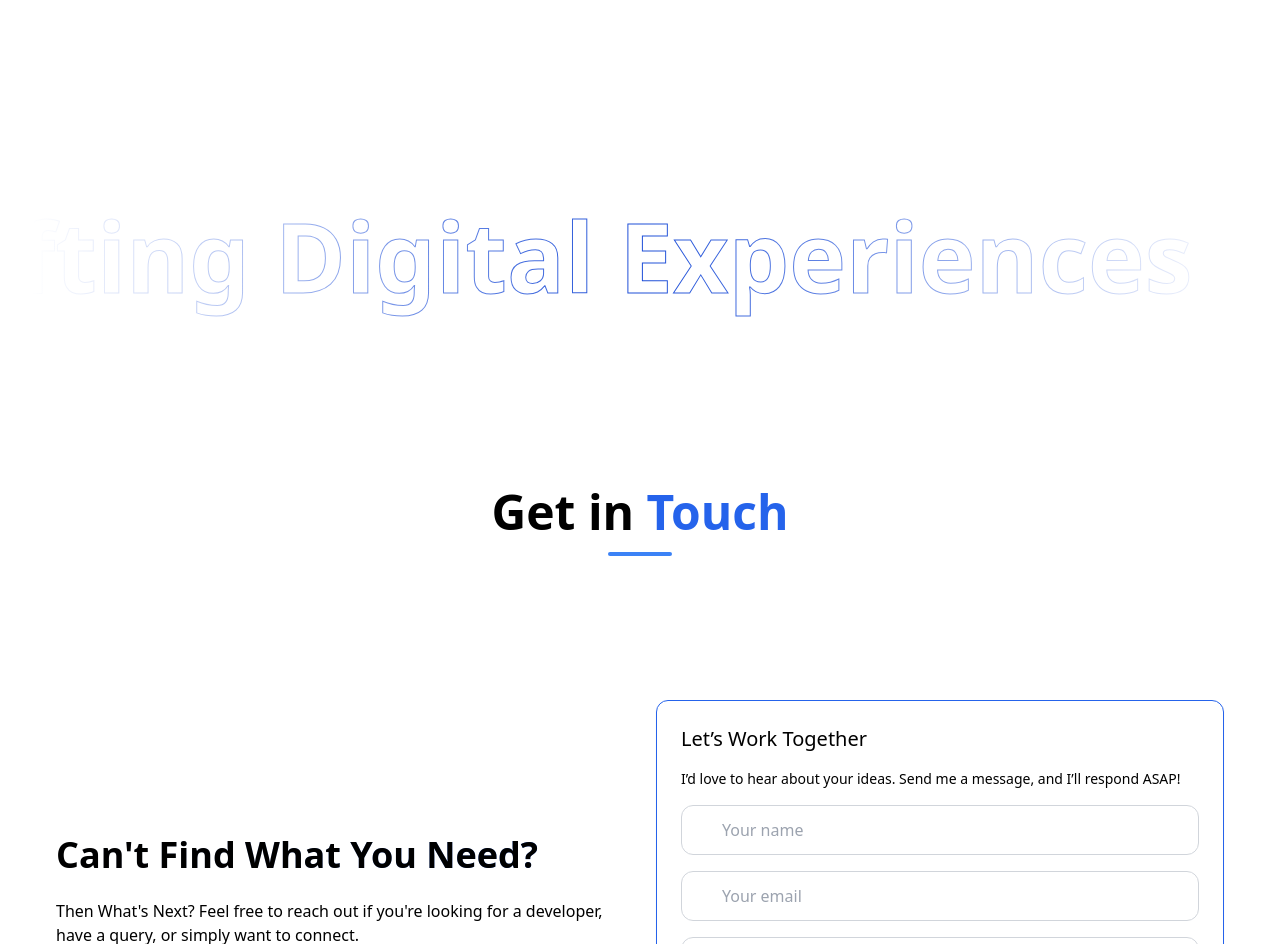
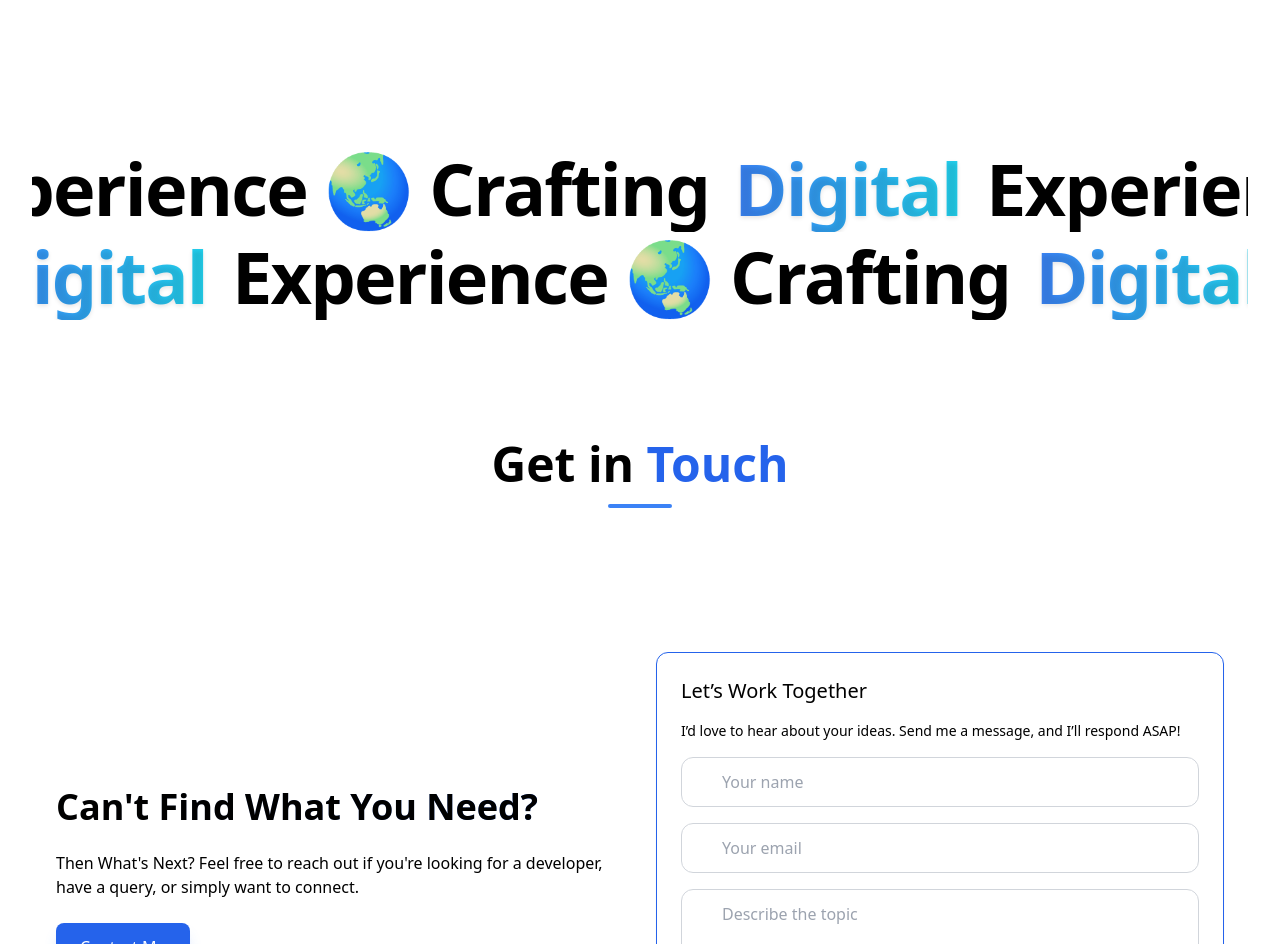
Before and after one commit to Animiiexe/portfolio101, a React (Vite) app: page / in a window 1280 px wide. Shown: the part 4580-5524 px from the top of the page. Built offline with nearby package versions, Linux system fonts and the light colour scheme.

Commit message:
feat: enhance Marquee component with parallax effect and customizable text

```diff
--- a/src/footer/Marquee.jsx
+++ b/src/footer/Marquee.jsx
@@ -1,36 +1,97 @@
-import { motion } from "framer-motion";
+"use client";
 
-const Marquee = () => {
+import React, { useEffect, useRef, useState } from "react";
+import {
+  motion,
+  useAnimationFrame,
+  useMotionValue,
+  useScroll,
+  useSpring,
+  useTransform,
+  useVelocity,
+} from "framer-motion";
+
+const cn = (...classes) => classes.filter(Boolean).join(" ");
+// Utility function to wrap values in a given range
+const wrap = (min, max, v) => {
+  const rangeSize = max - min;
+  return ((((v - min) % rangeSize) + rangeSize) % rangeSize) + min;
+};
+
+const  Marquee = ({ text, default_velocity = 5, className }) => {
+  const ParallaxText = ({ children, baseVelocity = 100, className }) => {
+    const baseX = useMotionValue(0);
+    const { scrollY } = useScroll();
+    const scrollVelocity = useVelocity(scrollY);
+    const smoothVelocity = useSpring(scrollVelocity, {
+      damping: 50,
+      stiffness: 400,
+    });
+
+    const velocityFactor = useTransform(smoothVelocity, [0, 1000], [0, 5], {
+      clamp: false,
+    });
+
+    const [repetitions, setRepetitions] = useState(1);
+    const containerRef = useRef(null);
+    const textRef = useRef(null);
+
+    useEffect(() => {
+      const calculateRepetitions = () => {
+        if (containerRef.current && textRef.current) {
+          const containerWidth = containerRef.current.offsetWidth;
+          const textWidth = textRef.current.offsetWidth;
+          const newRepetitions = Math.ceil(containerWidth / textWidth) + 2;
+          setRepetitions(newRepetitions);
+        }
+      };
+
+      calculateRepetitions();
+      window.addEventListener("resize", calculateRepetitions);
+      return () => window.removeEventListener("resize", calculateRepetitions);
+    }, [children]);
+
+    const x = useTransform(baseX, (v) =>
+      `${wrap(-100 / repetitions, 0, v)}%`
+    );
+
+    const directionFactor = useRef(1);
+
+    useAnimationFrame((t, delta) => {
+      let moveBy = directionFactor.current * baseVelocity * (delta / 1000);
+
+      if (velocityFactor.get() < 0) {
+        directionFactor.current = -1;
+      } else if (velocityFactor.get() > 0) {
+        directionFactor.current = 1;
+      }
+
+      moveBy += directionFactor.current * moveBy * velocityFactor.get();
+      baseX.set(baseX.get() + moveBy);
+    });
+
+    return (
+      <div className="w-full overflow-hidden whitespace-nowrap" ref={containerRef}>
+        <motion.div className={cn("inline-block", className)} style={{ x }}>
+          {Array.from({ length: repetitions }).map((_, i) => (
+            <span key={i} ref={i === 0 ? textRef : null}>
+              {children}{" "}
+            </span>
+          ))}
+        </motion.div>
+      </div>
+    );
+  };
+
   return (
-    <div className="relative w-full overflow-hidden bg-white dark:bg-background py-12 md:py-16">
-      {/* Gradient overlay - adjusted for better visibility */}
-      <div className="absolute inset-0 bg-gradient-to-r from-white via-transparent to-white dark:from-background dark:to-background z-10" />
-
-      <motion.div
-        className="flex whitespace-nowrap"
-        animate={{ x: ["0%", "-50%"] }}
-        transition={{
-          repeat: Number.POSITIVE_INFINITY,
-          ease: "linear",
-          duration: 20
-        }}
-      >
-        {[...Array(4)].map((_, index) => (
-          <div key={index} className="flex items-center mx-4">
-            <span
-              className="text-6xl sm:text-7xl md:text-8xl font-bold text-transparent px-4"
-              style={{
-                WebkitTextStroke: "1px rgb(29 78 216)", // blue-700 for light mode
-                textStroke: "1px rgb(29 78 216)",
-              }}
-            >
-              Crafting Digital Experiences
-            </span>
-
-          </div>
-        ))}
-      </motion.div>
-    </div>
+    <section className="relative w-full">
+      <ParallaxText baseVelocity={default_velocity} className={className}>
+        {text}
+      </ParallaxText>
+      <ParallaxText baseVelocity={-default_velocity} className={className}>
+        {text}
+      </ParallaxText>
+    </section>
   );
 };
 
--- a/src/footer/index.jsx
+++ b/src/footer/index.jsx
@@ -3,9 +3,29 @@
 import Marquee from "./Marquee";
 
 const Contact = () => {
+
   return (
     <div className="w-full flex flex-col items-center justify-center min-h-screen py-16 px-4 md:px-8 md:mt-40 lg:mt-28">
-      <Marquee />
+
+<Marquee
+  className="text-center text-4xl tracking-tight font-bold md:text-7xl md:leading-[5.5rem] px-6"
+  text={
+    <>
+      Crafting{' '}
+      <span className="bg-gradient-to-r from-blue-500 to-cyan-400 bg-clip-text text-transparent [text-shadow:_0_2px_4px_rgba(0,0,0,0.1)] mx-1 md:mx-2">
+        Digital
+      </span>{' '}
+      Experience 🌏
+    </>
+  }
+  default_velocity={4}  // Slightly slower for better readability
+  style={{
+    letterSpacing: '-0.025em',  // Slightly tighter tracking
+    wordSpacing: '0.25em'       // Added space between words
+  }}
+/>
+
+
       <GetContact />
     </div>
   );
```
